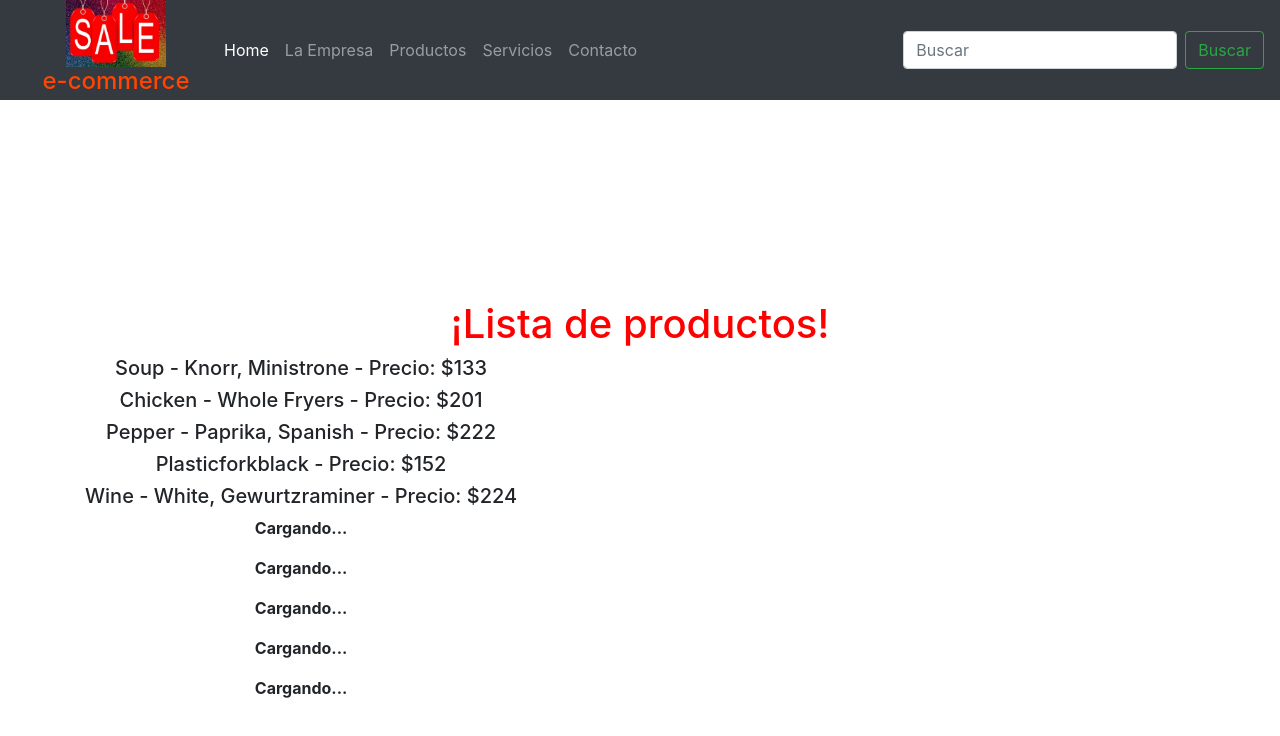
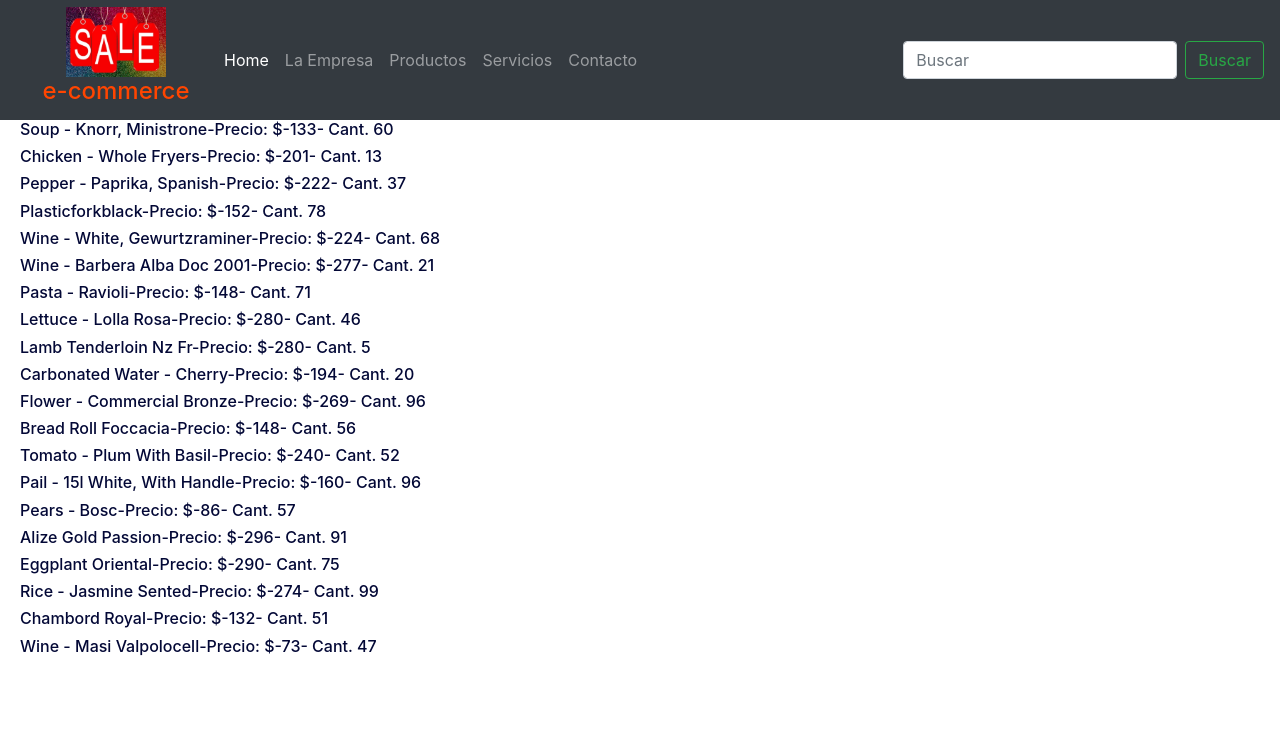
Before and after one commit to rubeneggel72/ecomerce, a React (Create React App) app: page / in a window 1280 px wide. Shown: the top 736 px of the page. Built offline with nearby package versions, Linux system fonts and the light colour scheme.

Commit message:
Entrega clase 6

```diff
--- a/src/App.css
+++ b/src/App.css
@@ -36,3 +36,6 @@
     transform: rotate(360deg);
   }
 }
+.NavBar{
+  display:inline-block
+}
--- a/src/Home/Home.css
+++ b/src/Home/Home.css
@@ -1,9 +1,5 @@
-.home{
-    display: block;
-    align-items: center;
-     padding:150px;
-     margin: 150px;
+.Home{
+
+     margin-top: 120px;
      /* background-color: rgb(173, 173, 211); */
     }
-h1 {color:red;}
-h2 {color:yellow;}
--- a/src/Home/Home.js
+++ b/src/Home/Home.js
@@ -1,21 +1,26 @@
-import React from 'react'
-import ItemCounter from '../components/ItemCounter/ItemCounter'
-import ItemList from '../components/itemList/itemList'
-
+import { useState, useEffect } from 'react';
+import ItemCounter from '../components/itemCounter/ItemCounter'
+import ItemList from '../components/itemList/ItemList'
+import getProductsFromDatabase from '../lib/Database'
 import './Home.css'
 
-function Home({greeting})
-    {
+const Home = () =>{
+    const[products,setProducts]=useState([])
+    useEffect(async()=>{
+        const productsAsJSON=await getProductsFromDatabase()
+        const products=JSON.parse(productsAsJSON)
+        setProducts(products)
+    },[])
     return (
-            <>
-                <div className="home container">
-
-                {/* <h2> {greeting} </h2> */}
-                <ItemList/>
-
-                {/* <ItemCounter initial={2} min={1} max={10} onAdd={'camisa'}/> */}
-                </div>
-            </>
-        )
+        <div className="Home">
+        {products.length===0 ? (
+        <div><br/><br/><br/><br/>Cargando....</div>
+        ):(
+        <div className="Home">
+        <ItemList products={products}/>
+        </div>
+    ) }
+    </div>
+    )
     }
 export default Home
--- a/src/Lib/database.js
+++ b/src/Lib/database.js
@@ -4,28 +4,5 @@
         setTimeout(()=>{
             resolve(product)},2000)
         })
-
-
     }
-
-const product=
-[{"id":1,"product":"Sugar - Crumb","price":194,"stock":5},
-{"id":2,"product":"Beer - Upper Canada Lager","price":102,"stock":5},
-{"id":3,"product":"Scallops 60/80 Iqf","price":52,"stock":2},
-{"id":4,"product":"Lentils - Green, Dry","price":122,"stock":11},
-{"id":5,"product":"Wine - Zinfandel California 2002","price":116,"stock":10},
-{"id":6,"product":"Flavouring Vanilla Artificial","price":196,"stock":19},
-{"id":7,"product":"Bread - Hot Dog Buns","price":267,"stock":19},
-{"id":8,"product":"Duck - Whole","price":100,"stock":17},
-{"id":9,"product":"Peas - Frozen","price":263,"stock":18},
-{"id":10,"product":"Oil - Sunflower","price":266,"stock":18},
-{"id":11,"product":"Ocean Spray - Ruby Red","price":202,"stock":12},
-{"id":12,"product":"Carrots - Purple, Organic","price":194,"stock":12},
-{"id":13,"product":"Blouse / Shirt / Sweater","price":64,"stock":1},
-{"id":14,"product":"Dehydrated Kelp Kombo","price":80,"stock":5},
-{"id":15,"product":"Cheese - Taleggio D.o.p.","price":242,"stock":2},
-{"id":16,"product":"Apples - Spartan","price":264,"stock":1},
-{"id":17,"product":"Stock - Fish","price":158,"stock":0},
-{"id":18,"product":"Raspberries - Frozen","price":229,"stock":8},
-{"id":19,"product":"Bread - Pumpernickle, Rounds","price":92,"stock":14},
-{"id":20,"product":"Veal - Liver","price":96,"stock":19}]
+const product='[{"name":"Soup - Knorr, Ministrone","price":133,"stock":60},{"name":"Chicken - Whole Fryers","price":201,"stock":13},{"name":"Pepper - Paprika, Spanish","price":222,"stock":37},{"name":"Plasticforkblack","price":152,"stock":78},{"name":"Wine - White, Gewurtzraminer","price":224,"stock":68},{"name":"Wine - Barbera Alba Doc 2001","price":277,"stock":21},{"name":"Pasta - Ravioli","price":148,"stock":71},{"name":"Lettuce - Lolla Rosa","price":280,"stock":46},{"name":"Lamb Tenderloin Nz Fr","price":280,"stock":5},{"name":"Carbonated Water - Cherry","price":194,"stock":20},{"name":"Flower - Commercial Bronze","price":269,"stock":96},{"name":"Bread Roll Foccacia","price":148,"stock":56},{"name":"Tomato - Plum With Basil","price":240,"stock":52},{"name":"Pail - 15l White, With Handle","price":160,"stock":96},{"name":"Pears - Bosc","price":86,"stock":57},{"name":"Alize Gold Passion","price":296,"stock":91},{"name":"Eggplant Oriental","price":290,"stock":75},{"name":"Rice - Jasmine Sented","price":274,"stock":99},{"name":"Chambord Royal","price":132,"stock":51},{"name":"Wine - Masi Valpolocell","price":73,"stock":47}]'
--- /dev/null
+++ b/src/components/item/Item.css
@@ -0,0 +1,6 @@
+h6{
+    display:block;
+    text-indent: 20px;
+    text-align:left;
+    color:rgb(3, 8, 54);
+}
--- a/src/components/item/item.js
+++ b/src/components/item/item.js
@@ -1,68 +1,11 @@
-import React, { useState, useEffect } from 'react';
+import React from 'react';
+import './Item.css'
+const Item = ({item}) => {
+  return (
+    <div id='Item'>
+        <h6>{item.name}-Precio: $-{item.price}- Cant. {item.stock}</h6>
+    </div>
+  )
+  }
 
-const Item = ({id}) => {
-    console.log("item"+id+"---")
-    const [product, setProduct] = useState();
-
-
-    // Cuando incializamos el componente, pedimos datos a la base de datos simulada
-    useEffect(() => {
-      getProduct();
-      return () => { console.log("hola") }
-    }, []);
-
-
-
-    // Nuestra funcion que consulta a la base de datos y guarda los valores
-    const getProduct = () => {
-      const serverResponse = new Promise(resolve => {
-
-        // Simulacion de delay de una base de datos ( Cuando son pocos registros,
-        // normalmente no tarda más de un segundo una base de datos )
-        setTimeout(() => {
-          const product = [{"name":"Soup - Knorr, Ministrone","price":133,"stock":60},
-          {"name":"Chicken - Whole Fryers","price":201,"stock":13},
-          {"name":"Pepper - Paprika, Spanish","price":222,"stock":37},
-          {"name":"Plasticforkblack","price":152,"stock":78},
-          {"name":"Wine - White, Gewurtzraminer","price":224,"stock":68},
-          {"name":"Wine - Barbera Alba Doc 2001","price":277,"stock":21},
-          {"name":"Pasta - Ravioli","price":148,"stock":71},
-          {"name":"Lettuce - Lolla Rosa","price":280,"stock":46},
-          {"name":"Lamb Tenderloin Nz Fr","price":280,"stock":5},
-          {"name":"Carbonated Water - Cherry","price":194,"stock":20},
-          {"name":"Flower - Commercial Bronze","price":269,"stock":96},
-          {"name":"Bread Roll Foccacia","price":148,"stock":56},
-          {"name":"Tomato - Plum With Basil","price":240,"stock":52},
-          {"name":"Pail - 15l White, With Handle","price":160,"stock":96},
-          {"name":"Pears - Bosc","price":86,"stock":57},
-          {"name":"Alize Gold Passion","price":296,"stock":91},
-          {"name":"Eggplant Oriental","price":290,"stock":75},
-          {"name":"Rice - Jasmine Sented","price":274,"stock":99},
-          {"name":"Chambord Royal","price":132,"stock":51},
-          {"name":"Wine - Masi Valpolocell","price":73,"stock":47}]
-          resolve(product);
-        }, (1000*(id+1)))
-      });
-      serverResponse.then(response => {
-        setProduct(response);
-      })
-    }
-
-    const ReturnProduct = () => {
-      if(!product){
-        return <p>Cargando...</p>;
-      }
-
-        return <div>
-           <h5>{product[id].name}  - Precio:
-            ${product[id].price}</h5>
-        </div>
-      }
-
-
-return (
-        <div >
-        <b> <ReturnProduct /></b>
-        </div>)
-}
-export default Item
+  export default Item
--- a/src/components/itemList/itemList.js
+++ b/src/components/itemList/itemList.js
@@ -1,25 +1,16 @@
-import React from 'react';
-import Item from '../item/item'
-
-const ItemList = () => {
-
-
-    function List()  {
-
-      var rows = []
-      for (var i = 0; i < 10; i++) {
-
-          rows.push(<Item id={i} />);
-      }
-      return <tbody>{rows}</tbody>;
-    }
-
-  return <>
-    <div className="App">
-      <h1> ¡Lista de productos!</h1>
-      <List/>
+import React from 'react'
+import Item from '../item/Item'
+const ItemList = ({products}) => {
+  console.log("lista " +products)
+  return (
+    <div id="ItemList">
+    {products.map((product,idx)=>{
+      {console.log(product.name)}
+      return(
+        <Item key={idx} item={product}/>
+      )
+    })}
     </div>
-  </>
-}
+)}
 
 export default ItemList;
--- a/src/components/navbar/NavBar.css
+++ b/src/components/navbar/NavBar.css
@@ -1,5 +1,6 @@
 .navbar{
-        height: 100px;
+        height: 120px;
+        display:block
         }
 .cardicon { width:200px;}
 h4{color:orangered;}
--- a/src/index.js
+++ b/src/index.js
@@ -2,7 +2,7 @@
 import ReactDOM from 'react-dom';
 import './index.css';
 import App from './App';
-import reportWebVitals from './reportWebVitals';
+
 import'../node_modules/bootstrap/dist/css/bootstrap.min.css'
 
 
```
